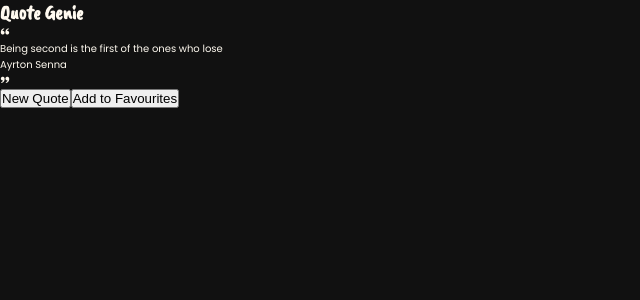
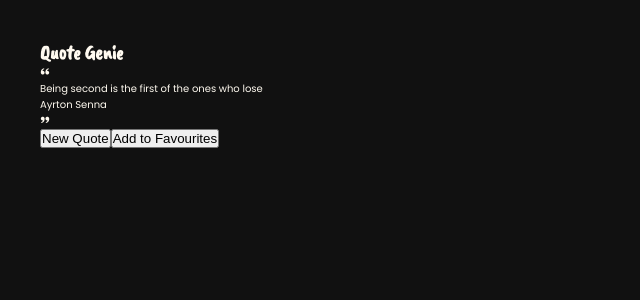
Before and after one commit to Nimira43/Bee-AI, a React (Vite) app: page / in a window 1280 px wide. Shown: the top 300 px of the page, without its empty margins (0-640 px from the left). Built offline with nearby package versions, Linux system fonts and the light colour scheme.

Commit message:
Taken some CCS away from the body element in index.css and placed it into the Quotes.css

```diff
--- a/src/components/Quotes.css
+++ b/src/components/Quotes.css
@@ -1,6 +1,6 @@
 :root {
   --primary: #ff4500;
-  --secondary: #87ceeb;
+  --secondary: #1282ae;
   --light: #fffaf0;
   --dark: #111;
   --grey-xl: #eee;
@@ -18,3 +18,12 @@
   --size-xl: 15px;
   --size-xxl: 20px;
 }
+
+.container {
+  width: 100%;
+  height: 100vh;
+  background-color: var(--dark);
+  color: var(--light);
+  padding: 4rem;
+  border-radius: var(--size-1) dashed var(--primary)
+}
--- a/src/index.css
+++ b/src/index.css
@@ -12,7 +12,7 @@ html {
 
 :root {
   --primary: #ff4500;
-  --secondary: #87ceeb;
+  --secondary: #1282ae;
   --light: #fffaf0;
   --dark: #111;
   --grey-xl: #eee;
@@ -33,8 +33,6 @@ html {
 
 body {
   font-family: 'Poppins', sans-serif;
-  background-color: var(--dark);
-  color: var(--light);
 }
 
 .logo {
```
